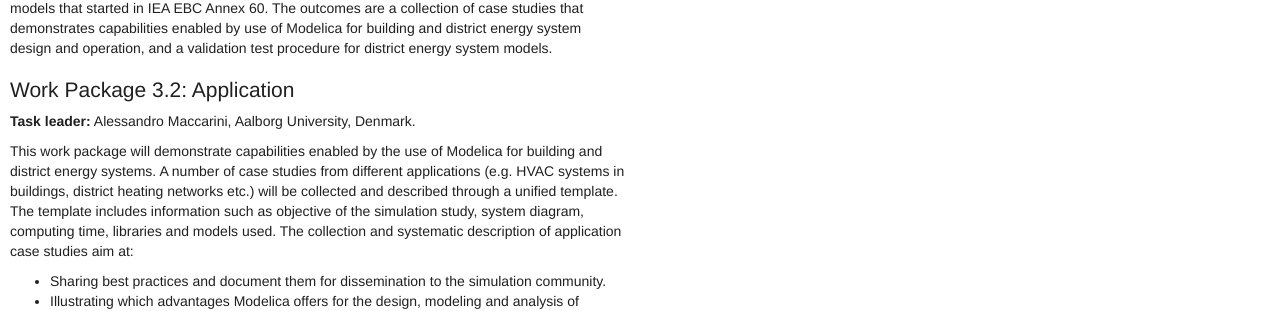
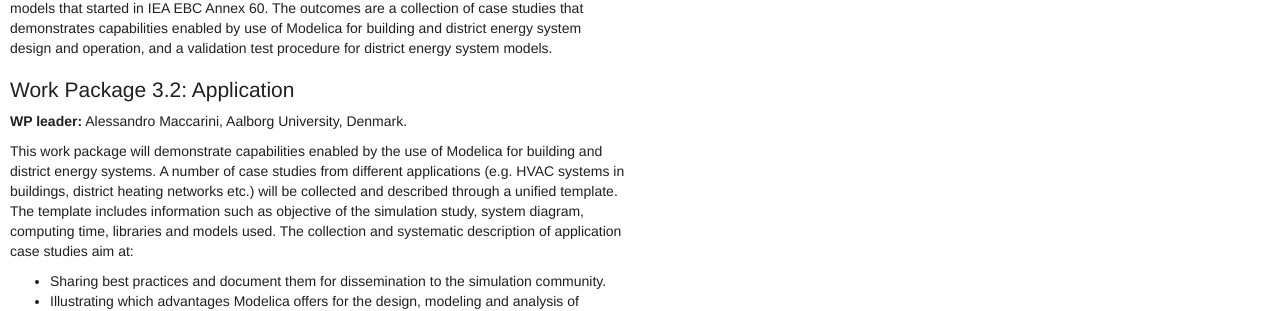
Before and after one commit to ibpsa/project1, a Jekyll site: the page built from index.md, in a window 1280 px wide and 900 px high, scrolled down 1912 px. Shown: the part 221-532 px from the top of the window. Built offline with Jekyll 4.4.1, drawn with Linux system fonts in a browser that asks for light colours; nearby versions of some CDN libraries.

Commit message:
Update index.md

```diff
--- a/index.md
+++ b/index.md
@@ -160,7 +160,7 @@ district energy system models.
 
 <h3>Work Package 3.2: Application </h3>
 <p>
-<b>Task leader:</b> Alessandro Maccarini, Aalborg University, Denmark.
+<b>WP leader:</b> Alessandro Maccarini, Aalborg University, Denmark.
 </p>
 <p>
 This work package will demonstrate capabilities enabled by the use of Modelica for building and district energy systems. A number of case studies from different applications (e.g. HVAC systems in buildings, district heating networks etc.) will be collected and described through a unified template. The template includes information such as objective of the simulation study, system diagram, computing time, libraries and models used. The collection and systematic description of application case studies aim at:
```
